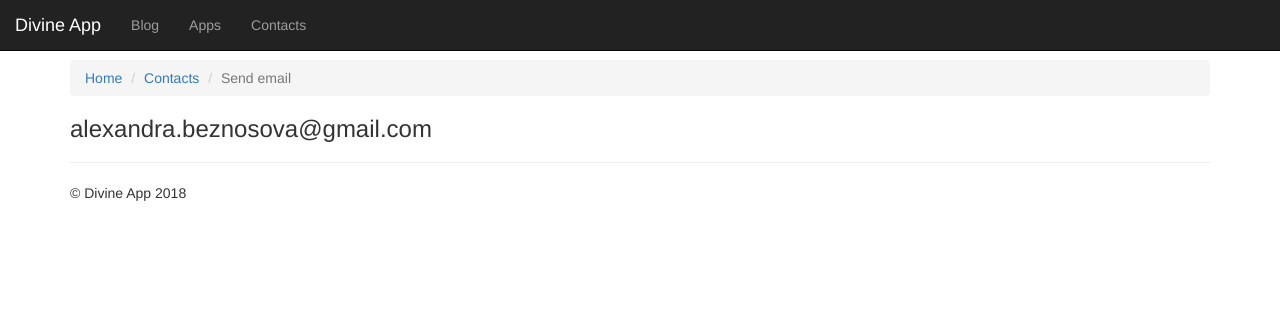
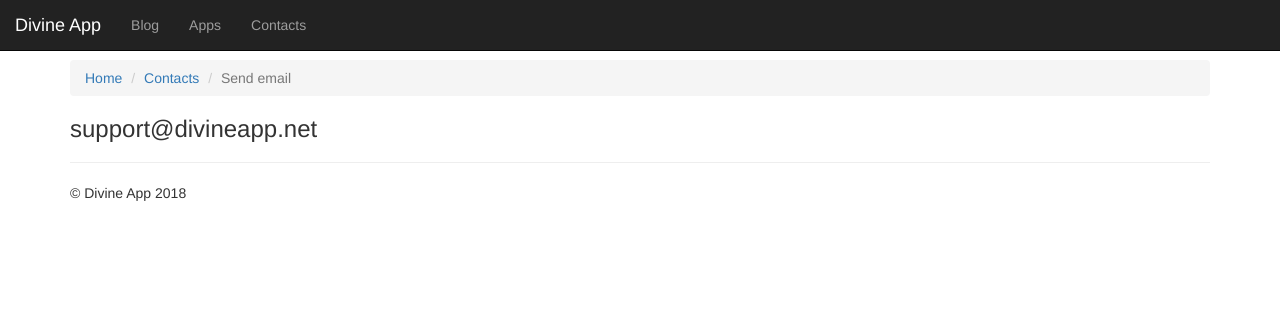
Before and after one commit to yoalexandra/divineapp.net, a Django app: page /sendemail/ in a window 1280 px wide. Shown: the top 311 px of the page. Run offline with Django 3.2, Linux system fonts and the light colour scheme; parts of the project's set-up code (start-up, migrations or seed data) failed here and were passed over; some libraries are stand-ins or nearby versions.

Commit message:
changed email address

```diff
--- a/divineapp/templates/sendemail/index.html
+++ b/divineapp/templates/sendemail/index.html
@@ -8,7 +8,7 @@
 {% endblock %}
 
 {% block content %}
-  <h3>alexandra.beznosova@gmail.com</h3>
+  <h3>support@divineapp.net</h3>
 	<!--<form method="POST">
   {% csrf_token %}
 
```
